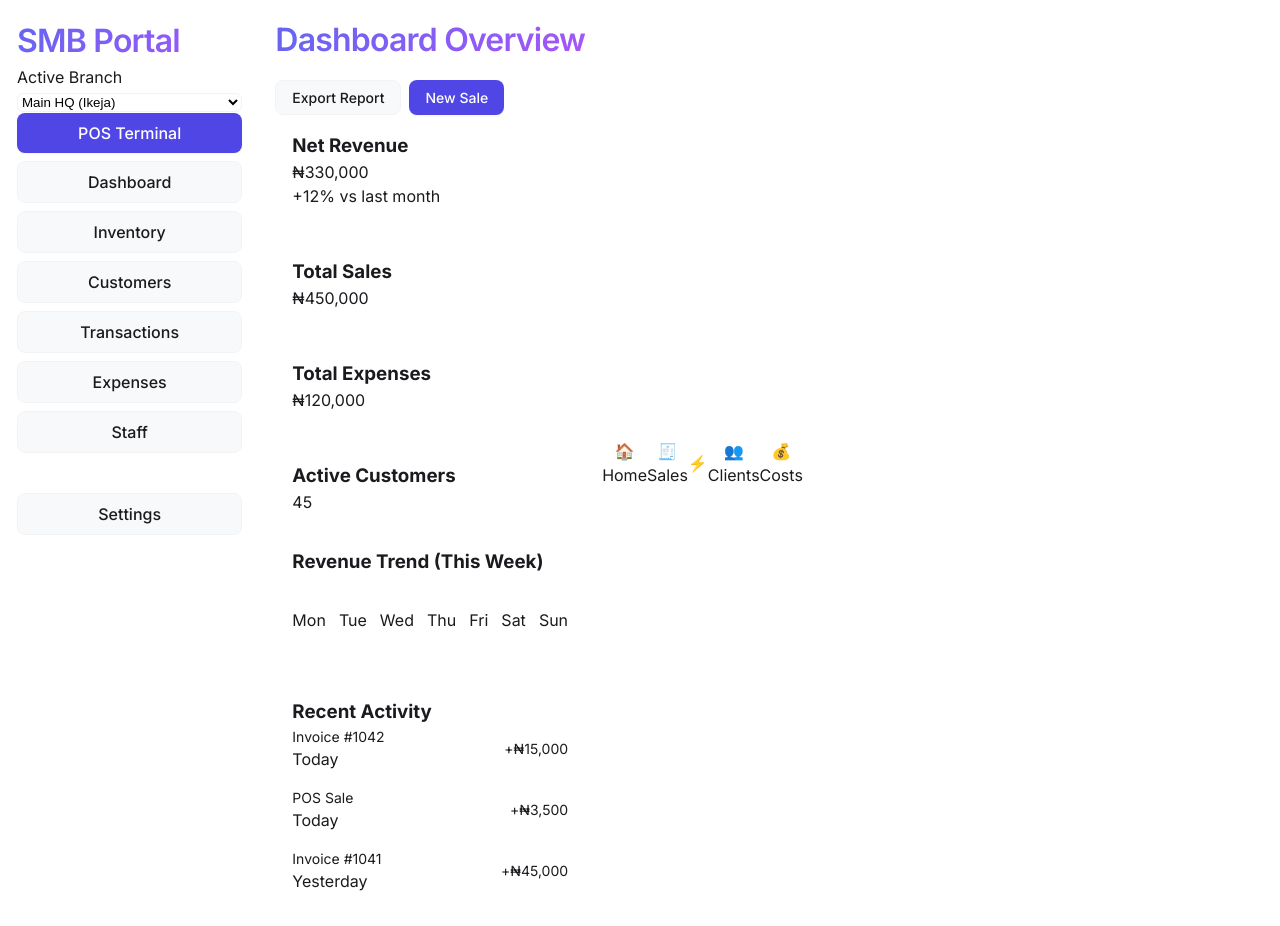
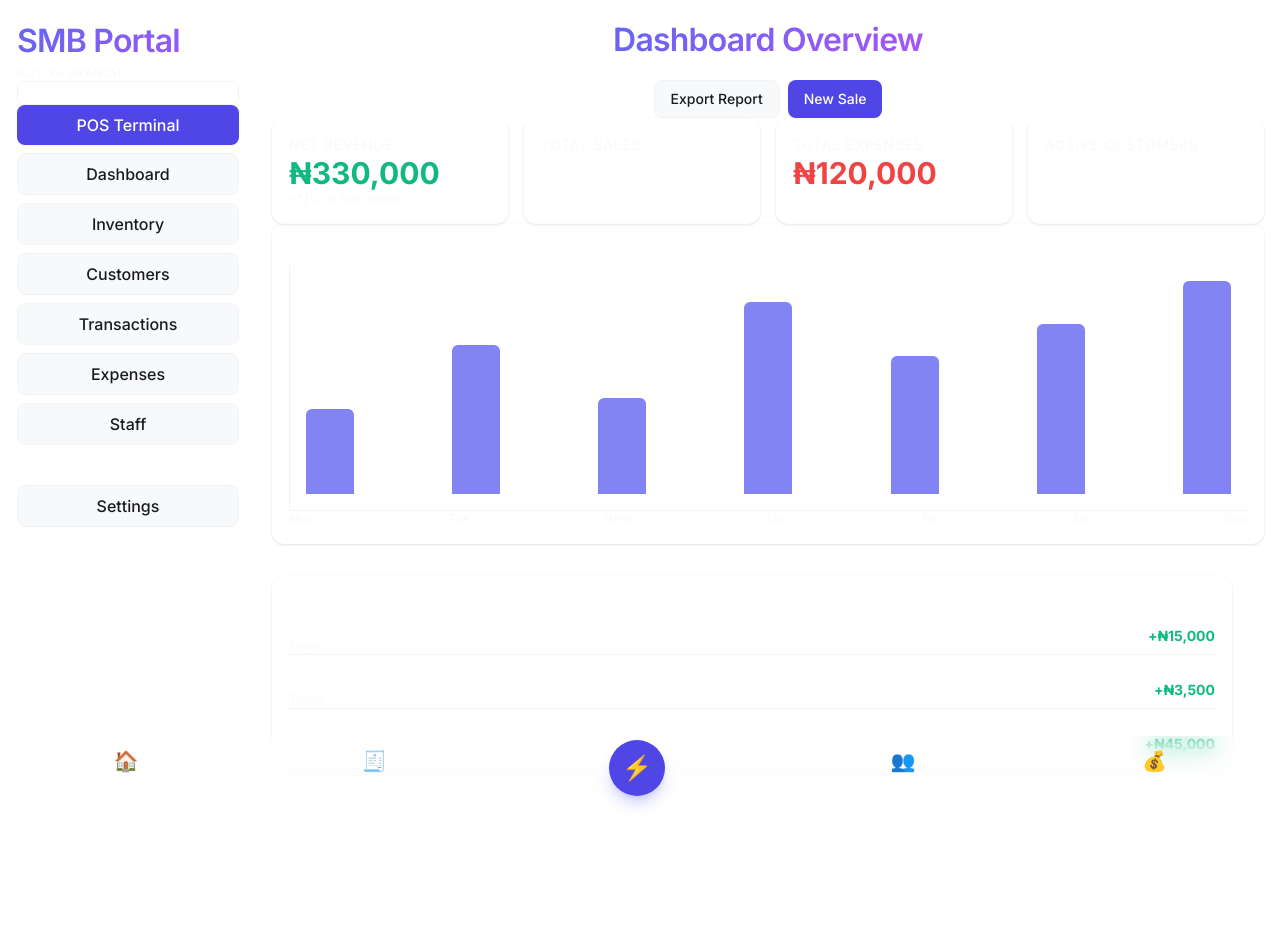
Before and after one commit to J-odion/smb-portal, a Next.js app in the folder apps/web/: page / in a window 1280 px wide. After the commit the page ends 800 px from the top, so only its background shows below. Built offline with nearby package versions, Linux system fonts and the light colour scheme.

Commit message:
feat: initialize Next.js web application

```diff
--- a/apps/web/app/globals.css
+++ b/apps/web/app/globals.css
@@ -1,3 +1,22 @@
+@import "tailwindcss";
+
+@theme {
+  --color-primary: var(--bg-primary);
+  --color-secondary: var(--bg-secondary);
+  --color-tertiary: var(--bg-tertiary);
+  --color-brand-50: var(--brand-50);
+  --color-brand-100: var(--brand-100);
+  --color-brand-400: #818cf8;
+  --color-brand-500: var(--brand-500);
+  --color-brand-600: var(--brand-600);
+  --color-brand-700: var(--brand-700);
+  --color-brand-900: #312e81;
+  --color-danger-400: #f87171;
+  --color-danger-500: var(--danger-500);
+  --color-success-500: var(--success-500);
+  --color-warning-500: var(--warning-500);
+}
+
 :root {
   --bg-primary: #ffffff;
   --bg-secondary: #f8f9fa;
--- a/apps/web/package.json
+++ b/apps/web/package.json
@@ -16,11 +16,14 @@
     "react-dom": "19.2.8"
   },
   "devDependencies": {
+    "@tailwindcss/postcss": "^4.3.3",
     "@types/node": "^20",
     "@types/react": "^19",
     "@types/react-dom": "^19",
     "eslint": "^9",
     "eslint-config-next": "16.3.5",
+    "postcss": "^8.5.23",
+    "tailwindcss": "^4.3.3",
     "typescript": "^5"
   }
 }
--- /dev/null
+++ b/apps/web/postcss.config.mjs
@@ -0,0 +1,5 @@
+export default {
+  plugins: {
+    "@tailwindcss/postcss": {},
+  },
+};
```
Also changed, not shown: 1 other file (tests, documents, lock files or other folders).
